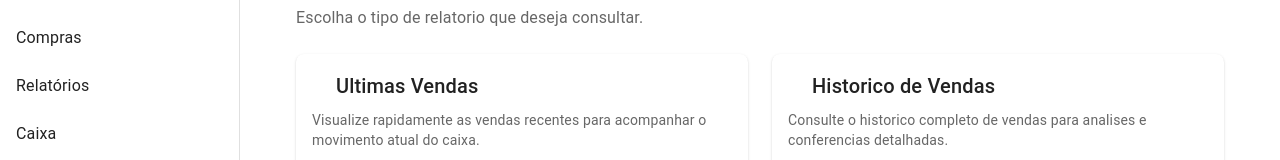
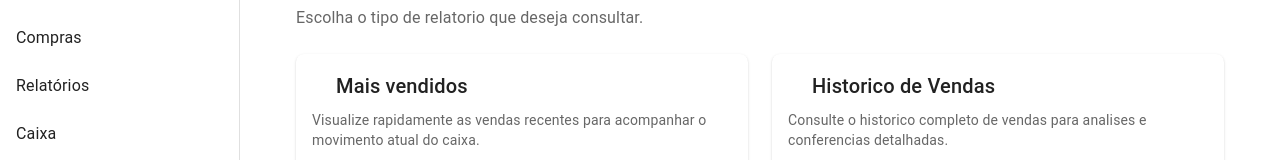
Before and after one commit to JansenDF/Sistema-PDV_web, a React (Vite) app: page /reports in a window 1280 px wide. Shown: the part 154-314 px from the top of the page. Built offline with nearby package versions, Linux system fonts and the light colour scheme; sample sign-in values are in the browser's storage; some icons are missing.

Commit message:
Renomeado nome de relatorio 'Ultimas vendas'.

```diff
--- a/src/pages/Reports.tsx
+++ b/src/pages/Reports.tsx
@@ -38,7 +38,7 @@ export default function Reports() {
             <CardContent>
               <Box sx={{ display: "flex", alignItems: "center", gap: 1, mb: 1 }}>
                 <ReceiptLongIcon color="primary" />
-                <Typography variant="h6">Ultimas Vendas</Typography>
+                <Typography variant="h6">Mais vendidos</Typography>
               </Box>
               <Typography variant="body2" color="text.secondary">
                 Visualize rapidamente as vendas recentes para acompanhar o
--- a/src/pages/Solds.tsx
+++ b/src/pages/Solds.tsx
@@ -61,7 +61,7 @@ export default function Solds() {
           <Box sx={{ display: "flex", alignItems: "center", gap: 1, mb: 0.5 }}>
             <ReceiptLongIcon color="primary" />
             <Typography variant="h5" sx={{ fontWeight: "bold" }}>
-              Ultimas vendas
+              Mais vendidos
             </Typography>
           </Box>
           <Typography variant="body2" color="text.secondary">
```
